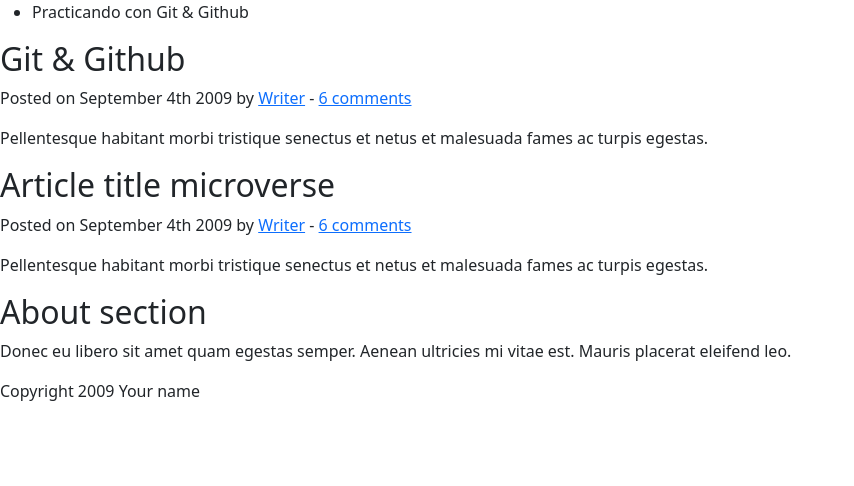
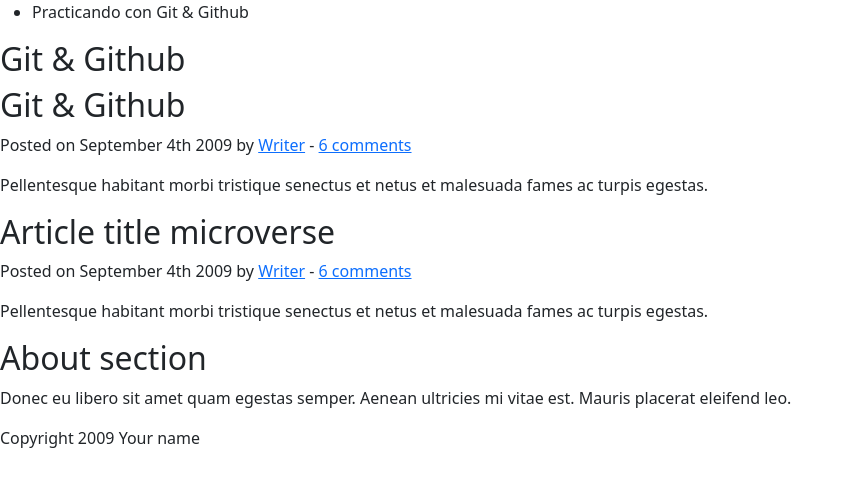
Before and after one commit to joramot/git_home, a plain HTML site: page principal.html in a window 1280 px wide. Shown: the whole page, without its empty margins (0-854 px from the left). Drawn offline with nearby package versions, Linux system fonts and the light colour scheme.

Commit message:
primer commit en la rama-1

```diff
--- a/principal.html
+++ b/principal.html
@@ -24,6 +24,8 @@
 		<article>
 			<header>
 				<h2>Git & Github </h2>
+				<h2>Git & Github </h2>
+
 				<p>Posted on <time datetime="2009-09-04T16:31:24+02:00">September 4th 2009</time> by <a href="#">Writer</a> - <a href="#comments">6 comments</a></p>
 			</header>
 			<p>Pellentesque habitant morbi tristique senectus et netus et malesuada fames ac turpis egestas.</p>
```
